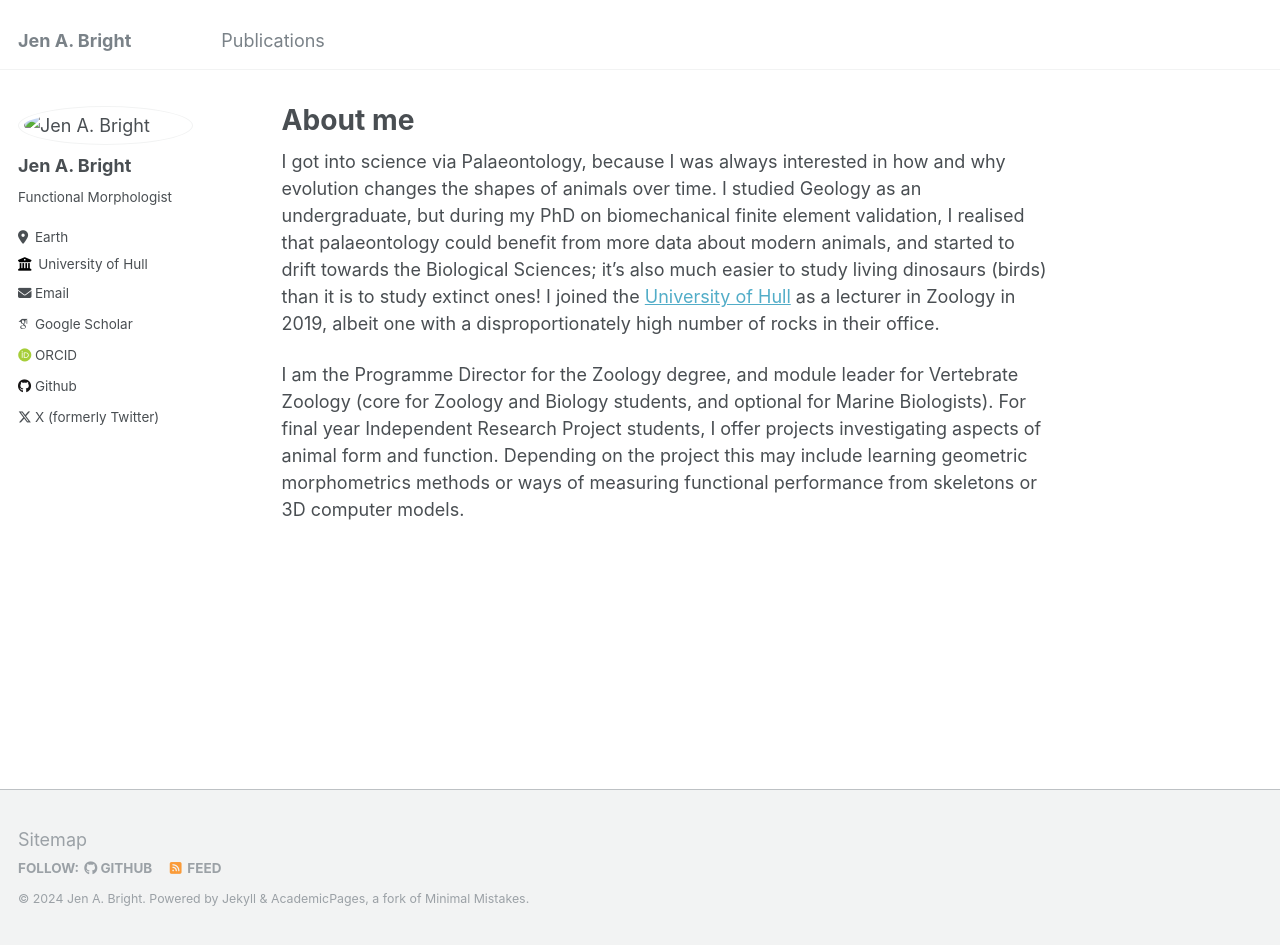
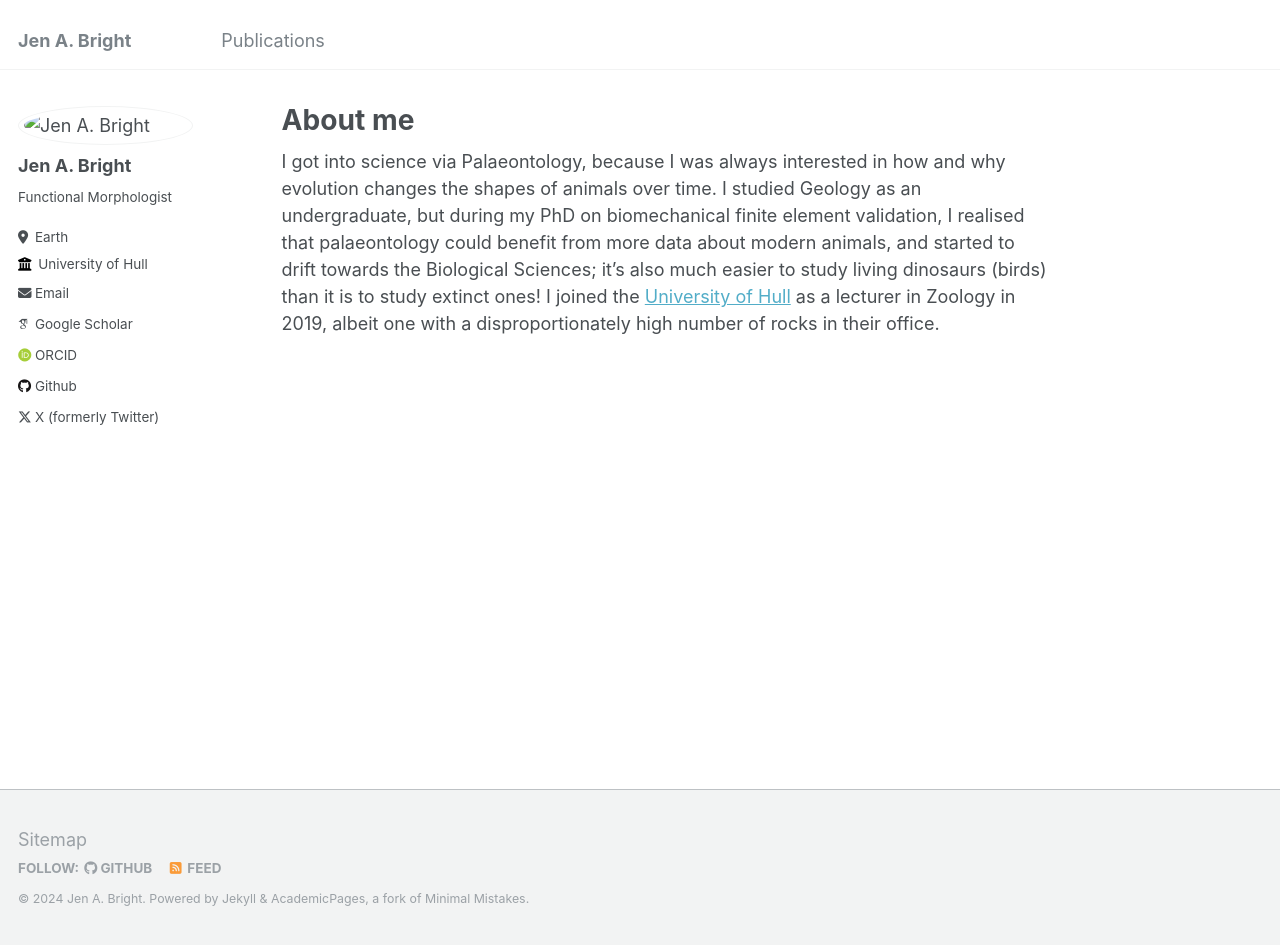
Before and after one commit to beekgeak/beekgeak.github.io, a Jekyll site: the page built from _pages/about.md, in a window 1280 px wide and 945 px high. Built offline with Jekyll 4.4.1, drawn with Linux system fonts in a browser that asks for light colours; some web fonts are replaced.

Commit message:
Update about.md
Teaching statement moved

```diff
--- a/_pages/about.md
+++ b/_pages/about.md
@@ -8,5 +8,3 @@ redirect_from:
 ---
 
 I got into science via Palaeontology, because I was always interested in how and why evolution changes the shapes of animals over time. I studied Geology as an undergraduate, but during my PhD on biomechanical finite element validation, I realised that palaeontology could benefit from more data about modern animals, and started to drift towards the Biological Sciences; it’s also much easier to study living dinosaurs (birds) than it is to study extinct ones! I joined the <a href="https://www.hull.ac.uk/staff-directory/jen-bright">University of Hull</a> as a lecturer in Zoology in 2019, albeit one with a disproportionately high number of rocks in their office.
-
-I am the Programme Director for the Zoology degree, and module leader for Vertebrate Zoology (core for Zoology and Biology students, and optional for Marine Biologists). For final year Independent Research Project students, I offer projects investigating aspects of animal form and function. Depending on the project this may include learning geometric morphometrics methods or ways of measuring functional performance from skeletons or 3D computer models.
```
